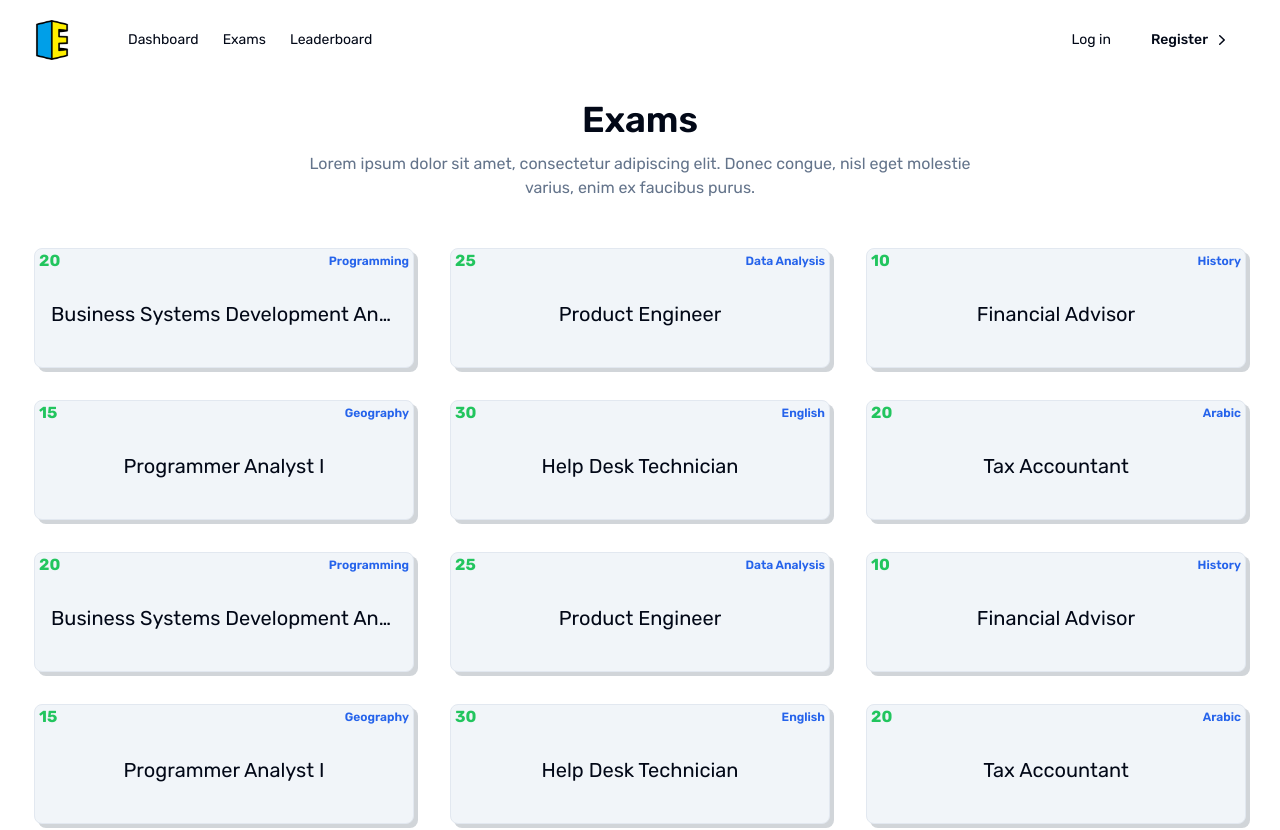
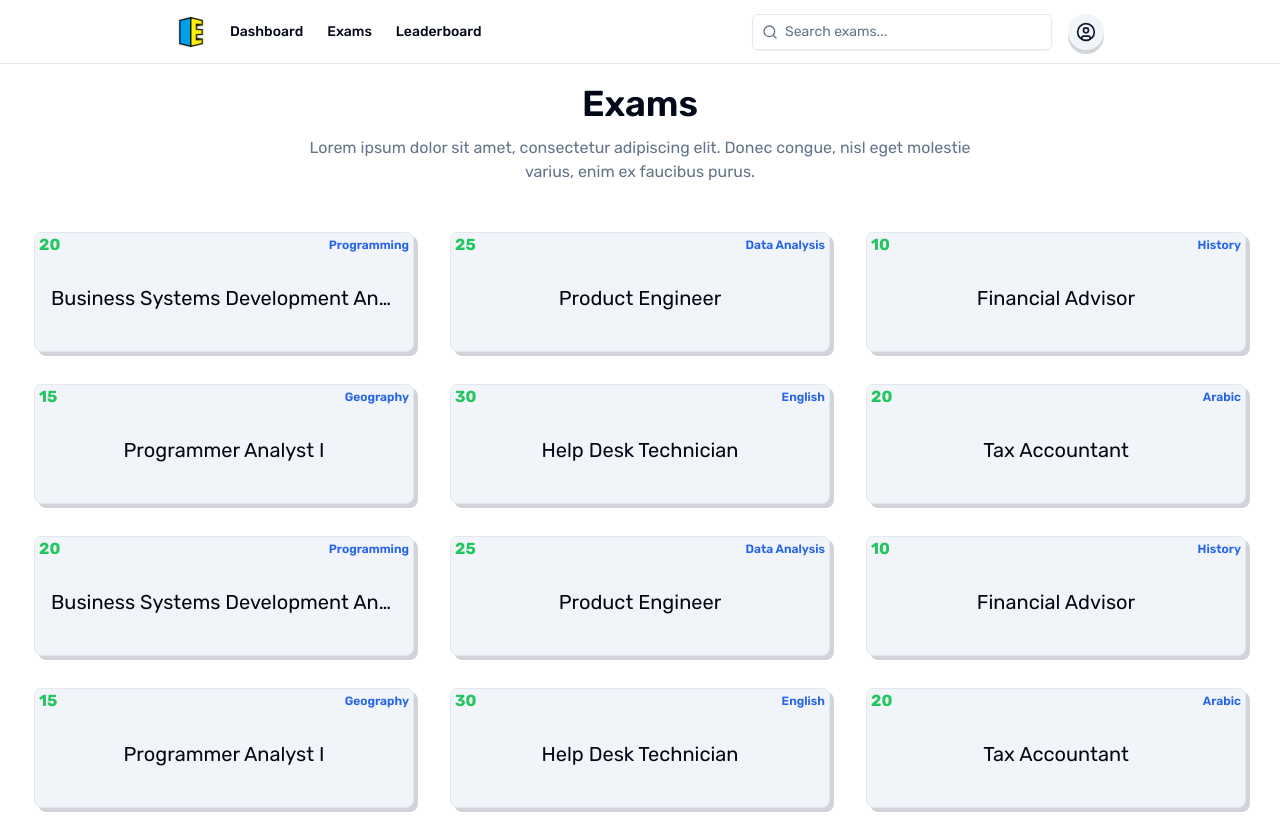
Before and after one commit to alieldeba/examon, a Next.js app: page /exams in a window 1280 px wide. Shown: the top 830 px of the page. Built offline with nearby package versions, Linux system fonts and the light colour scheme.

Commit message:
CU-86by18k2d - Change Navbar and Footer

```diff
--- a/app/layout.tsx
+++ b/app/layout.tsx
@@ -28,10 +28,9 @@ export default function RootLayout({
           disableTransitionOnChange
         >
           <Navbar />
-          <main className="max-w-screen-xl px-4 md:px-8 m-auto w-full">
+          <main className="max-w-screen-xl px-4 md:px-8 m-auto w-full mt-5">
             {children}
           </main>
-
           <Footer />
         </ThemeProvider>
       </body>
--- a/components/Navbar.tsx
+++ b/components/Navbar.tsx
@@ -1,106 +1,93 @@
 "use client";
 
 import Link from "next/link";
-import { useState } from "react";
+import { CircleUser, Menu, Package2, Search } from "lucide-react";
+import { Avatar, AvatarFallback, AvatarImage } from "@/components/ui/avatar";
+import { Button } from "@/components/ui/button";
+import {
+  DropdownMenu,
+  DropdownMenuContent,
+  DropdownMenuItem,
+  DropdownMenuLabel,
+  DropdownMenuSeparator,
+  DropdownMenuTrigger,
+} from "@/components/ui/dropdown-menu";
+import { Input } from "@/components/ui/input";
+import { Sheet, SheetContent, SheetTrigger } from "@/components/ui/sheet";
 import Logo from "./Logo";
 
 export default function Navbar() {
-  const [state, setState] = useState(false);
-
-  const navigation = [
-    { title: "Dashboard", path: "/dashboard" },
-    { title: "Exams", path: "/exams" },
-    { title: "Leaderboard", path: "/leaderboard" },
+  const links = [
+    {
+      name: "Dashboard",
+      href: "/dashboard",
+    },
+    {
+      name: "Exams",
+      href: "/exams",
+    },
+    {
+      name: "Leaderboard",
+      href: "/leaderboard",
+    },
   ];
 
   return (
-    <nav
-      className={`pb-5 md:text-sm z-50 ${
-        state
-          ? "shadow-lg rounded-xl border-border border-b mx-2 mt-2 md:shadow-none md:border-none md:mx-2 md:mt-0"
-          : ""
-      }`}
-    >
-      <div className="gap-x-14 items-center max-w-screen-xl mx-auto px-4 md:flex md:px-8">
-        <div className="flex items-center justify-between py-5 md:block">
-          <Link href="/">
-            <Logo width={40} height={40} />
+    <header className="z-50 sticky top-0 flex h-16 items-center gap-4 border-b bg-background/30 px-4 md:px-14 xl:px-44 backdrop-blur-sm">
+      <nav className="hidden flex-col gap-6 text-lg font-medium md:flex md:flex-row md:items-center md:gap-5 md:text-sm lg:gap-6">
+        <Logo width={30} height={30} />
+        {links.map((link, idx) => (
+          <Link key={idx} href={link.href} className="text-foreground">
+            {link.name}
           </Link>
-          <div className="md:hidden">
-            <button className="menu-btn" onClick={() => setState(!state)}>
-              {state ? (
-                <svg
-                  xmlns="http://www.w3.org/2000/svg"
-                  className="h-6 w-6"
-                  viewBox="0 0 20 20"
-                  fill="currentColor"
-                >
-                  <path
-                    fillRule="evenodd"
-                    d="M4.293 4.293a1 1 0 011.414 0L10 8.586l4.293-4.293a1 1 0 111.414 1.414L11.414 10l4.293 4.293a1 1 0 01-1.414 1.414L10 11.414l-4.293 4.293a1 1 0 01-1.414-1.414L8.586 10 4.293 5.707a1 1 0 010-1.414z"
-                    clipRule="evenodd"
-                  />
-                </svg>
-              ) : (
-                <svg
-                  xmlns="http://www.w3.org/2000/svg"
-                  fill="none"
-                  viewBox="0 0 24 24"
-                  strokeWidth={1.5}
-                  stroke="currentColor"
-                  className="w-6 h-6"
-                >
-                  <path
-                    strokeLinecap="round"
-                    strokeLinejoin="round"
-                    d="M3.75 6.75h16.5M3.75 12h16.5m-16.5 5.25h16.5"
-                  />
-                </svg>
-              )}
-            </button>
+        ))}
+      </nav>
+      <Sheet>
+        <SheetTrigger asChild>
+          <Button variant="outline" size="icon" className="shrink-0 md:hidden">
+            <Menu className="h-5 w-5" />
+            <span className="sr-only">Toggle navigation menu</span>
+          </Button>
+        </SheetTrigger>
+        <SheetContent side="left">
+          <nav className="grid gap-6 text-lg font-medium">
+            <Logo width={30} height={30} />
+            {links.map((link, idx) => (
+              <Link key={idx} href={link.href} className="text-foreground">
+                {link.name}
+              </Link>
+            ))}
+          </nav>
+        </SheetContent>
+      </Sheet>
+      <div className="flex w-full items-center gap-4 md:ml-auto md:gap-2 lg:gap-4">
+        <form className="ml-auto flex-1 sm:flex-initial">
+          <div className="relative">
+            <Search className="absolute left-2.5 top-2.5 h-4 w-4 text-muted-foreground" />
+            <Input
+              type="search"
+              placeholder="Search exams..."
+              className="pl-8 sm:w-[300px] md:w-[200px] lg:w-[300px]"
+            />
           </div>
-        </div>
-        <div
-          className={`flex-1 items-center mt-8 md:mt-0 md:flex ${
-            state ? "block" : "hidden"
-          } `}
-        >
-          <ul className="justify-center items-center space-y-6 md:flex md:space-x-6 md:space-y-0">
-            {navigation.map((item, idx) => {
-              return (
-                <li key={idx}>
-                  <Link href={item.path} className="block">
-                    {item.title}
-                  </Link>
-                </li>
-              );
-            })}
-          </ul>
-          <div className="flex-1 gap-x-6 items-center justify-end mt-6 space-y-6 md:flex md:space-y-0 md:mt-0">
-            <Link href="/login" className="block">
-              Log in
-            </Link>
-            <Link
-              href="/register"
-              className="flex items-center justify-center gap-x-1 py-2 px-4 font-medium rounded-full md:inline-flex"
-            >
-              Register
-              <svg
-                xmlns="http://www.w3.org/2000/svg"
-                viewBox="0 0 20 20"
-                fill="currentColor"
-                className="w-5 h-5"
-              >
-                <path
-                  fillRule="evenodd"
-                  d="M7.21 14.77a.75.75 0 01.02-1.06L11.168 10 7.23 6.29a.75.75 0 111.04-1.08l4.5 4.25a.75.75 0 010 1.08l-4.5 4.25a.75.75 0 01-1.06-.02z"
-                  clipRule="evenodd"
-                />
-              </svg>
-            </Link>
-          </div>
-        </div>
+        </form>
+        <DropdownMenu>
+          <DropdownMenuTrigger asChild>
+            <Button variant="secondary" size="icon" className="rounded-full">
+              <CircleUser className="h-5 w-5" />
+              <span className="sr-only">Toggle user menu</span>
+            </Button>
+          </DropdownMenuTrigger>
+          <DropdownMenuContent align="end">
+            <DropdownMenuLabel>My Account</DropdownMenuLabel>
+            <DropdownMenuSeparator />
+            <DropdownMenuItem>Settings</DropdownMenuItem>
+            <DropdownMenuItem>Support</DropdownMenuItem>
+            <DropdownMenuSeparator />
+            <DropdownMenuItem>Logout</DropdownMenuItem>
+          </DropdownMenuContent>
+        </DropdownMenu>
       </div>
-    </nav>
+    </header>
   );
 }
--- /dev/null
+++ b/components/ui/avatar.tsx
@@ -0,0 +1,50 @@
+"use client"
+
+import * as React from "react"
+import * as AvatarPrimitive from "@radix-ui/react-avatar"
+
+import { cn } from "@/lib/utils"
+
+const Avatar = React.forwardRef<
+  React.ElementRef<typeof AvatarPrimitive.Root>,
+  React.ComponentPropsWithoutRef<typeof AvatarPrimitive.Root>
+>(({ className, ...props }, ref) => (
+  <AvatarPrimitive.Root
+    ref={ref}
+    className={cn(
+      "relative flex h-10 w-10 shrink-0 overflow-hidden rounded-full",
+      className
+    )}
+    {...props}
+  />
+))
+Avatar.displayName = AvatarPrimitive.Root.displayName
+
+const AvatarImage = React.forwardRef<
+  React.ElementRef<typeof AvatarPrimitive.Image>,
+  React.ComponentPropsWithoutRef<typeof AvatarPrimitive.Image>
+>(({ className, ...props }, ref) => (
+  <AvatarPrimitive.Image
+    ref={ref}
+    className={cn("aspect-square h-full w-full", className)}
+    {...props}
+  />
+))
+AvatarImage.displayName = AvatarPrimitive.Image.displayName
+
+const AvatarFallback = React.forwardRef<
+  React.ElementRef<typeof AvatarPrimitive.Fallback>,
+  React.ComponentPropsWithoutRef<typeof AvatarPrimitive.Fallback>
+>(({ className, ...props }, ref) => (
+  <AvatarPrimitive.Fallback
+    ref={ref}
+    className={cn(
+      "flex h-full w-full items-center justify-center rounded-full bg-muted",
+      className
+    )}
+    {...props}
+  />
+))
+AvatarFallback.displayName = AvatarPrimitive.Fallback.displayName
+
+export { Avatar, AvatarImage, AvatarFallback }
--- /dev/null
+++ b/components/ui/badge.tsx
@@ -0,0 +1,36 @@
+import * as React from "react"
+import { cva, type VariantProps } from "class-variance-authority"
+
+import { cn } from "@/lib/utils"
+
+const badgeVariants = cva(
+  "inline-flex items-center rounded-md border px-2.5 py-0.5 text-xs font-semibold transition-colors focus:outline-none focus:ring-2 focus:ring-ring focus:ring-offset-2",
+  {
+    variants: {
+      variant: {
+        default:
+          "border-transparent bg-primary text-primary-foreground shadow hover:bg-primary/80",
+        secondary:
+          "border-transparent bg-secondary text-secondary-foreground hover:bg-secondary/80",
+        destructive:
+          "border-transparent bg-destructive text-destructive-foreground shadow hover:bg-destructive/80",
+        outline: "text-foreground",
+      },
+    },
+    defaultVariants: {
+      variant: "default",
+    },
+  }
+)
+
+export interface BadgeProps
+  extends React.HTMLAttributes<HTMLDivElement>,
+    VariantProps<typeof badgeVariants> {}
+
+function Badge({ className, variant, ...props }: BadgeProps) {
+  return (
+    <div className={cn(badgeVariants({ variant }), className)} {...props} />
+  )
+}
+
+export { Badge, badgeVariants }
--- /dev/null
+++ b/components/ui/sheet.tsx
@@ -0,0 +1,140 @@
+"use client"
+
+import * as React from "react"
+import * as SheetPrimitive from "@radix-ui/react-dialog"
+import { Cross2Icon } from "@radix-ui/react-icons"
+import { cva, type VariantProps } from "class-variance-authority"
+
+import { cn } from "@/lib/utils"
+
+const Sheet = SheetPrimitive.Root
+
+const SheetTrigger = SheetPrimitive.Trigger
+
+const SheetClose = SheetPrimitive.Close
+
+const SheetPortal = SheetPrimitive.Portal
+
+const SheetOverlay = React.forwardRef<
+  React.ElementRef<typeof SheetPrimitive.Overlay>,
+  React.ComponentPropsWithoutRef<typeof SheetPrimitive.Overlay>
+>(({ className, ...props }, ref) => (
+  <SheetPrimitive.Overlay
+    className={cn(
+      "fixed inset-0 z-50 bg-black/80  data-[state=open]:animate-in data-[state=closed]:animate-out data-[state=closed]:fade-out-0 data-[state=open]:fade-in-0",
+      className
+    )}
+    {...props}
+    ref={ref}
+  />
+))
+SheetOverlay.displayName = SheetPrimitive.Overlay.displayName
+
+const sheetVariants = cva(
+  "fixed z-50 gap-4 bg-background p-6 shadow-lg transition ease-in-out data-[state=open]:animate-in data-[state=closed]:animate-out data-[state=closed]:duration-300 data-[state=open]:duration-500",
+  {
+    variants: {
+      side: {
+        top: "inset-x-0 top-0 border-b data-[state=closed]:slide-out-to-top data-[state=open]:slide-in-from-top",
+        bottom:
+          "inset-x-0 bottom-0 border-t data-[state=closed]:slide-out-to-bottom data-[state=open]:slide-in-from-bottom",
+        left: "inset-y-0 left-0 h-full w-3/4 border-r data-[state=closed]:slide-out-to-left data-[state=open]:slide-in-from-left sm:max-w-sm",
+        right:
+          "inset-y-0 right-0 h-full w-3/4 border-l data-[state=closed]:slide-out-to-right data-[state=open]:slide-in-from-right sm:max-w-sm",
+      },
+    },
+    defaultVariants: {
+      side: "right",
+    },
+  }
+)
+
+interface SheetContentProps
+  extends React.ComponentPropsWithoutRef<typeof SheetPrimitive.Content>,
+    VariantProps<typeof sheetVariants> {}
+
+const SheetContent = React.forwardRef<
+  React.ElementRef<typeof SheetPrimitive.Content>,
+  SheetContentProps
+>(({ side = "right", className, children, ...props }, ref) => (
+  <SheetPortal>
+    <SheetOverlay />
+    <SheetPrimitive.Content
+      ref={ref}
+      className={cn(sheetVariants({ side }), className)}
+      {...props}
+    >
+      {children}
+      <SheetPrimitive.Close className="absolute right-4 top-4 rounded-sm opacity-70 ring-offset-background transition-opacity hover:opacity-100 focus:outline-none focus:ring-2 focus:ring-ring focus:ring-offset-2 disabled:pointer-events-none data-[state=open]:bg-secondary">
+        <Cross2Icon className="h-4 w-4" />
+        <span className="sr-only">Close</span>
+      </SheetPrimitive.Close>
+    </SheetPrimitive.Content>
+  </SheetPortal>
+))
+SheetContent.displayName = SheetPrimitive.Content.displayName
+
+const SheetHeader = ({
+  className,
+  ...props
+}: React.HTMLAttributes<HTMLDivElement>) => (
+  <div
+    className={cn(
+      "flex flex-col space-y-2 text-center sm:text-left",
+      className
+    )}
+    {...props}
+  />
+)
+SheetHeader.displayName = "SheetHeader"
+
+const SheetFooter = ({
+  className,
+  ...props
+}: React.HTMLAttributes<HTMLDivElement>) => (
+  <div
+    className={cn(
+      "flex flex-col-reverse sm:flex-row sm:justify-end sm:space-x-2",
+      className
+    )}
+    {...props}
+  />
+)
+SheetFooter.displayName = "SheetFooter"
+
+const SheetTitle = React.forwardRef<
+  React.ElementRef<typeof SheetPrimitive.Title>,
+  React.ComponentPropsWithoutRef<typeof SheetPrimitive.Title>
+>(({ className, ...props }, ref) => (
+  <SheetPrimitive.Title
+    ref={ref}
+    className={cn("text-lg font-semibold text-foreground", className)}
+    {...props}
+  />
+))
+SheetTitle.displayName = SheetPrimitive.Title.displayName
+
+const SheetDescription = React.forwardRef<
+  React.ElementRef<typeof SheetPrimitive.Description>,
+  React.ComponentPropsWithoutRef<typeof SheetPrimitive.Description>
+>(({ className, ...props }, ref) => (
+  <SheetPrimitive.Description
+    ref={ref}
+    className={cn("text-sm text-muted-foreground", className)}
+    {...props}
+  />
+))
+SheetDescription.displayName = SheetPrimitive.Description.displayName
+
+export {
+  Sheet,
+  SheetPortal,
+  SheetOverlay,
+  SheetTrigger,
+  SheetClose,
+  SheetContent,
+  SheetHeader,
+  SheetFooter,
+  SheetTitle,
+  SheetDescription,
+}
--- a/package.json
+++ b/package.json
@@ -11,6 +11,7 @@
   "dependencies": {
     "@headlessui/react": "^1.7.18",
     "@radix-ui/react-alert-dialog": "^1.0.5",
+    "@radix-ui/react-avatar": "^1.0.4",
     "@radix-ui/react-dialog": "^1.0.5",
     "@radix-ui/react-dropdown-menu": "^2.0.6",
     "@radix-ui/react-icons": "^1.3.0",
@@ -19,6 +20,7 @@
     "@tailwindcss/forms": "^0.5.7",
     "class-variance-authority": "^0.7.0",
     "clsx": "^2.1.0",
+    "lucide-react": "^0.363.0",
     "next": "14.1.3",
     "next-themes": "^0.3.0",
     "react": "^18",
```
Also changed, not shown: components/ui/card.tsx (added, +76 -0 lines), 1 other file (tests, documents, lock files or other folders).
